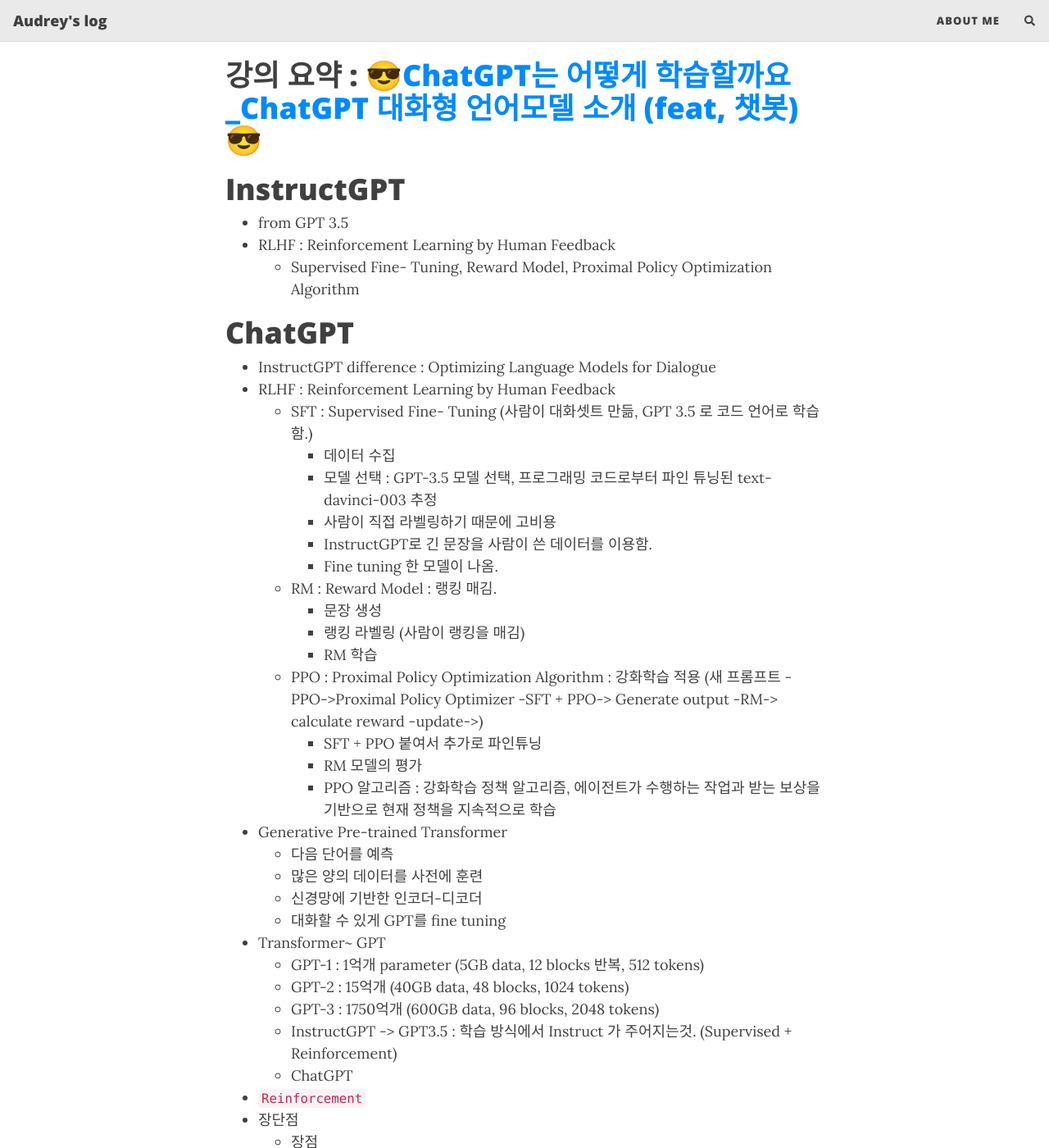
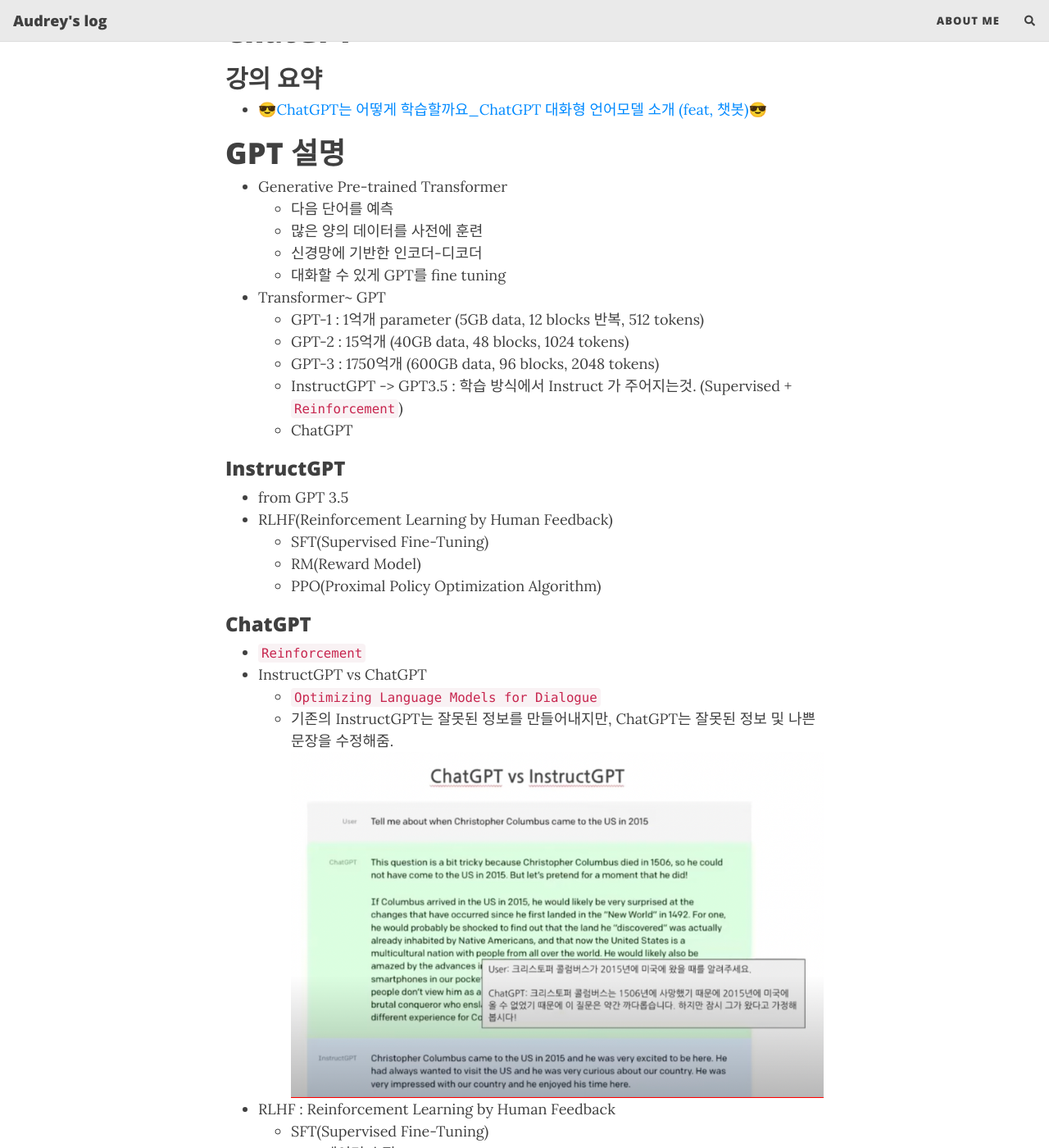
Before and after one commit to hyelog/hyelog.github.io, a Jekyll site: the page built from _posts/2023-08-01-ChatGPT.md, in a window 1280 px wide and 1400 px high, scrolled down 231 px. Shown: the whole window at 82% size. Built offline with Jekyll 4.4.1, drawn with Linux system fonts in a browser that asks for light colours; nearby versions of some CDN libraries; comment, search, counter and statistics services are not loaded; some of the changed text lies outside the part shown.

Commit message:
feat(Aug-01): About ChatGPT

```diff
--- a/_posts/2023-08-01-ChatGPT.md
+++ b/_posts/2023-08-01-ChatGPT.md
@@ -5,31 +5,11 @@
 comments: true
 ---
 
-## ChatGPT
-# 강의 요약 : [😎ChatGPT는 어떻게 학습할까요_ChatGPT 대화형 언어모델 소개 (feat, 챗봇)😎](https://www.youtube.com/watch?v=vziygFrRlZ4)
+# ChatGPT
+## 강의 요약
+- [😎ChatGPT는 어떻게 학습할까요_ChatGPT 대화형 언어모델 소개 (feat, 챗봇)😎](https://www.youtube.com/watch?v=vziygFrRlZ4)
 
-# InstructGPT
-- from GPT 3.5
-- RLHF : Reinforcement Learning by Human Feedback
-    - Supervised Fine- Tuning, Reward Model, Proximal Policy Optimization Algorithm
-
-# ChatGPT
-- InstructGPT difference : Optimizing Language Models for Dialogue
-- RLHF : Reinforcement Learning by Human Feedback
-    - SFT : Supervised Fine- Tuning (사람이 대화셋트 만듦, GPT 3.5 로 코드 언어로 학습함.)
-        - 데이터 수집
-        - 모델 선택 : GPT-3.5 모델 선택, 프로그래밍 코드로부터 파인 튜닝된 text-davinci-003 추정
-        - 사람이 직접 라벨링하기 때문에 고비용
-        - InstructGPT로 긴 문장을 사람이 쓴 데이터를 이용함.
-        - Fine tuning 한 모델이 나옴.
-    - RM : Reward Model : 랭킹 매김.
-        - 문장 생성
-        - 랭킹 라벨링 (사람이 랭킹을 매김)
-        - RM 학습
-    - PPO : Proximal Policy Optimization Algorithm : 강화학습 적용 (새 프롬프트 -PPO->Proximal Policy Optimizer -SFT + PPO-> Generate output -RM-> calculate reward -update->)
-        - SFT + PPO 붙여서 추가로 파인튜닝
-        - RM 모델의 평가
-        - PPO 알고리즘 : 강화학습 정책 알고리즘, 에이전트가 수행하는 작업과 받는 보상을 기반으로 현재 정책을 지속적으로 학습
+# GPT 설명
 - Generative Pre-trained Transformer
     - 다음 단어를 예측
     - 많은 양의 데이터를 사전에 훈련
@@ -39,9 +19,44 @@
     - GPT-1 : 1억개 parameter (5GB data, 12 blocks 반복, 512 tokens)
     - GPT-2 : 15억개 (40GB data, 48 blocks, 1024 tokens)
     - GPT-3 : 1750억개 (600GB data, 96 blocks, 2048 tokens)
-    - InstructGPT -> GPT3.5 : 학습 방식에서 Instruct 가 주어지는것. (Supervised + Reinforcement)
+    - InstructGPT -> GPT3.5 : 학습 방식에서 Instruct 가 주어지는것. (Supervised + `Reinforcement`)
     - ChatGPT
+
+### InstructGPT
+- from GPT 3.5
+- RLHF(Reinforcement Learning by Human Feedback)
+    - SFT(Supervised Fine-Tuning)
+    - RM(Reward Model)
+    - PPO(Proximal Policy Optimization Algorithm)
+
+### ChatGPT
 - `Reinforcement`
+- InstructGPT vs ChatGPT
+    - `Optimizing Language Models for Dialogue`
+    - 기존의 InstructGPT는 잘못된 정보를 만들어내지만, ChatGPT는 잘못된 정보 및 나쁜 문장을 수정해줌.
+        ![difference](/assets/img/chatgpt_vs_instructgpt.png)
+- RLHF : Reinforcement Learning by Human Feedback
+    - SFT(Supervised Fine-Tuning)
+        - 데이터 수집
+        - 사람이 대화셋트 만듦
+        - 모델 선택 : GPT-3.5 모델 선택, 프로그래밍 코드로부터 파인 튜닝된 text-davinci-003 추정
+        - 사람이 직접 라벨링하기 때문에 고비용
+        - InstructGPT로 긴 문장을 사람이 쓴 데이터를 이용함.
+        - Fine tuning 한 모델이 나옴.
+    - RM(Reward Model) : 랭킹 매김.
+        - 문장 생성
+        - 랭킹 라벨링 (사람이 랭킹을 매김)
+        - RM 학습
+    - PPO(Proximal Policy Optimization Algorithm)
+        - RM 모델의 평가
+        - 강화학습 적용
+        - SFT에 PPO 붙여서 추가로 파인튜닝
+        - PPO 알고리즘 : 강화학습 정책 알고리즘, 에이전트가 수행하는 작업과 받는 보상을 기반으로 현재 정책을 지속적으로 학습
+            - 새 프롬프트 -(PPO)-> Proximal Policy Optimizer -(SFT + PPO)-> Generate output -(RM)-> calculate reward -(update)-> 반복
+- 모델들
+    - code-davinci-002: 베이스 모델, 순수 코드 완성 작업에 적합
+    - text-davinci-002: code-davinci-002 에 기반한 Instruct GPT 모델
+    - `code-davinci-003`: text-davinci-002 개선 (PPO(강화학습 적용), 많은 회사에서 이걸 사용해서 개발 중)
 - 장단점
     - 장점
         - 정확한 문법으로 답한다.
@@ -55,10 +70,3 @@
         - 블로그, 이메일, 보고서
         - 각종 자료 조사
         - 아이디어 조사
-- 모델들
-    - code-davinci-002 : 베이스 모델, 순수 코드 완성 작업에 적합
-    - text-davinci-002
-    : code-davinci-002 에 기반한 Instruct GPT 모델
-    - code-davinci-003 :  text-davinci-002 개선 (PPO(강화학습 적용), 많은 회사에서 이걸 사용해서 개발 중)
-- `대화형 에이전트에 최적화` (Optimizing Language Models for Dialogue)
-- GhatGPT vs InstructGPT : 기존의 InstructGPT는 잘못된 정보를 만들어내지만, ChatGPT는 잘못된 정보도 수정됨. 나쁜 문장을 수정해줌.
```
Also changed, not shown: assets/img/chatgpt_vs_instructgpt.png (added), 2 other files.
